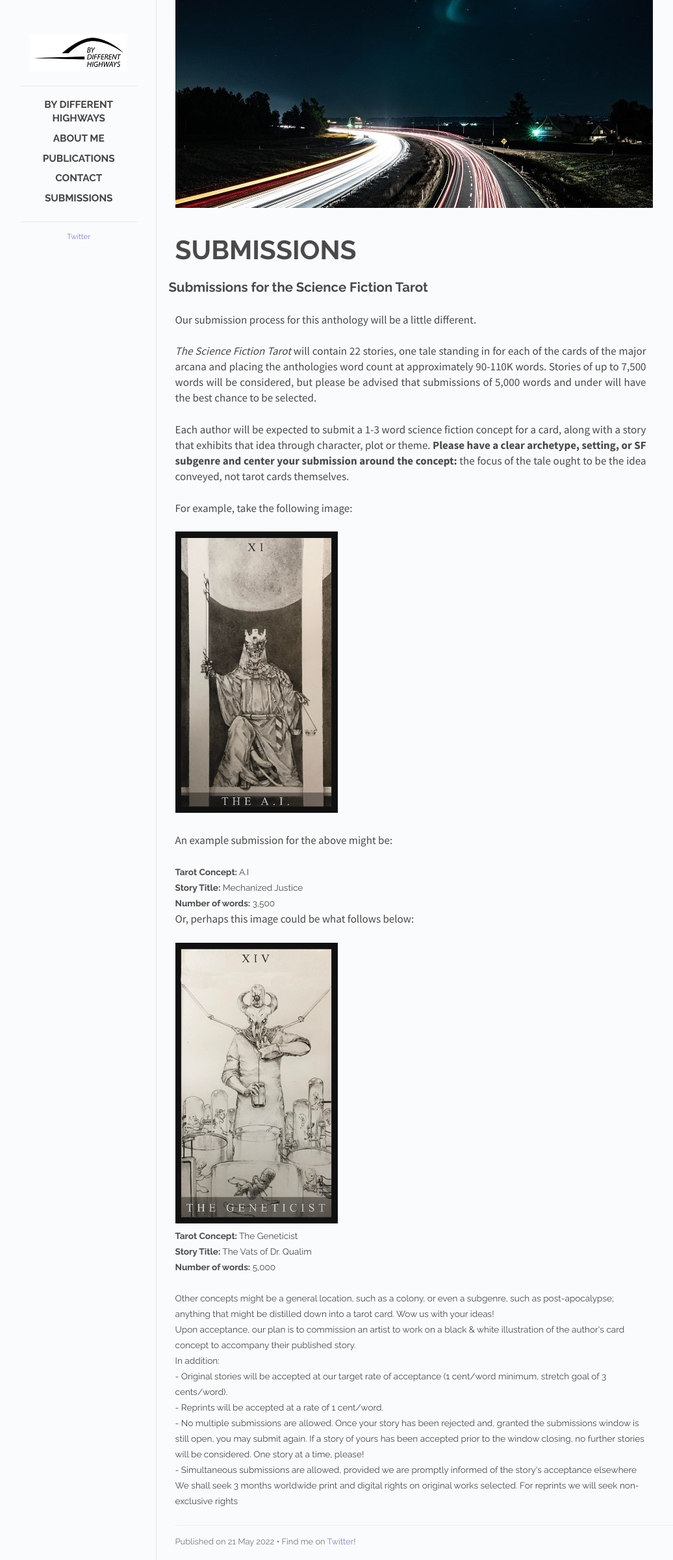
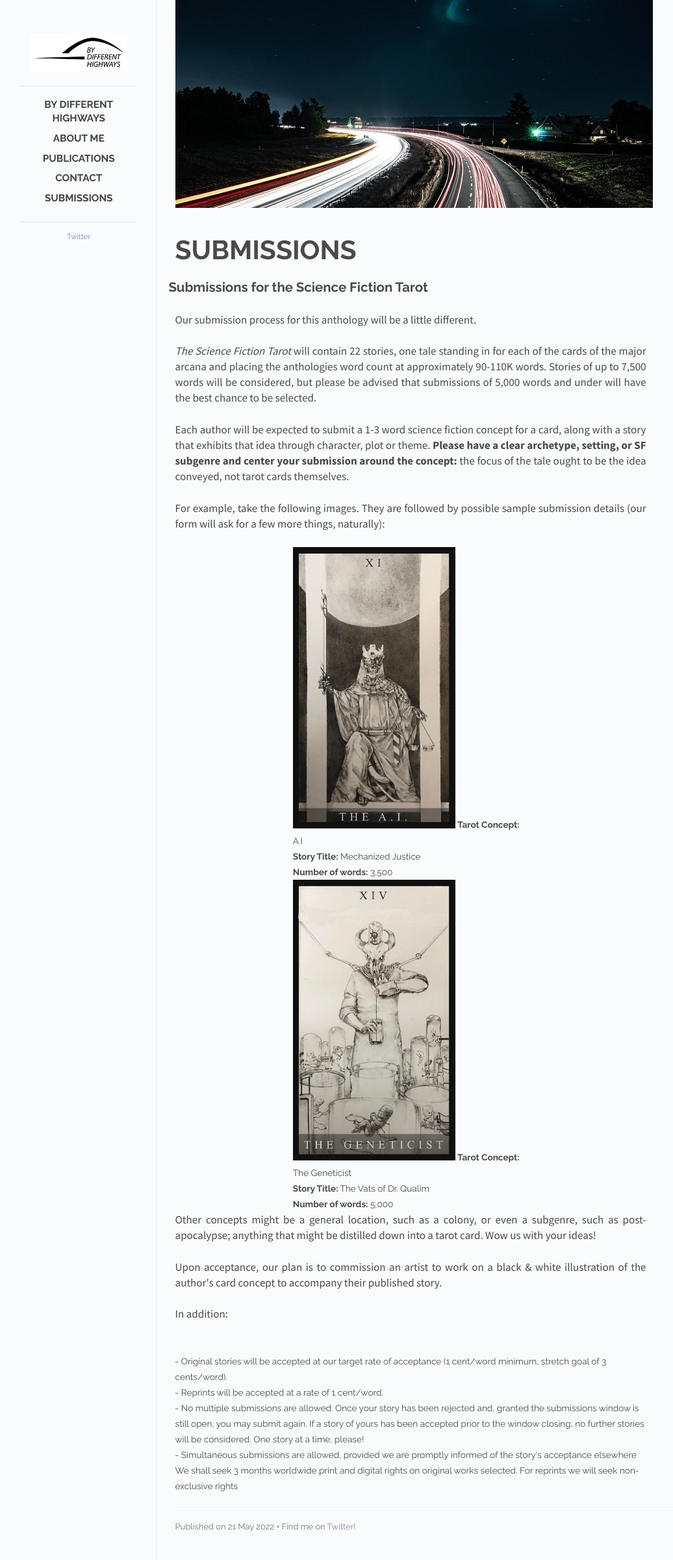
Before and after one commit to Butler-Brand/Butler-Brand.github.io, a Jekyll site: the page built from _posts/2022-05-21-submissons-post.md, in a window 1280 px wide. Shown: the whole page at 65% size, without its empty margins (118-1154 px from the left). Built offline with Jekyll 4.4.1, drawn with Linux system fonts in a browser that asks for light colours; Markdown is read by kramdown in place of the engine named in the settings.

Commit message:
Further updates to submission page

```diff
--- a/_posts/2022-05-21-submissons-post.md
+++ b/_posts/2022-05-21-submissons-post.md
@@ -13,24 +13,26 @@ order: 5
 <p>Our submission process for this anthology will be a little different.</p>
 <p><em>The Science Fiction Tarot</em> will contain 22 stories, one tale standing in for each of the cards of the major arcana and placing the anthologies word count at approximately 90-110K words. Stories of up to 7,500 words will be considered, but please be advised that submissions of 5,000 words and under will have the best chance to be selected.</p>
 <p>Each author will be expected to submit a 1-3 word science fiction concept for a card, along with a story that exhibits that idea through character, plot or theme. <strong>Please have a clear archetype, setting, or SF subgenre and center your submission around the concept:</strong> the focus of the tale ought to be the idea conveyed, not tarot cards themselves.</p>
-<p>For example, take the following image:<p>
-<img src="/images/Tarot_AI.jpg" class="tarot_card" />
-<p>An example submission for the above might be:</p>
-<strong>Tarot Concept:</strong> A.I<br />
-<strong>Story Title:</strong> Mechanized Justice<br />
-<strong>Number of words:</strong> 3,500<br />
-<p>Or, perhaps this image could be what follows below: </p>
-<img src="/images/Tarot_Geneticist.jpg" class="tarot_card" />
-<br />
-<strong>Tarot Concept:</strong> The Geneticist <br />
-<strong>Story Title:</strong> The Vats of Dr. Qualim <br />
-<strong>Number of words:</strong> 5,000  <br />
-<br />
-Other concepts might be a general location, such as a colony, or even a subgenre, such as post-apocalypse; anything that might be distilled down into a tarot card. Wow us with your ideas!
-<br />
-Upon acceptance, our plan is to commission an artist to work on a black & white illustration of the author's card concept to accompany their published story.
-<br />
-In addition:
+<p>For example, take the following images. They are followed by possible sample submission details (our form will ask for a few more things, naturally):<p>
+<div>
+	<div class="tile">
+		<img src="/images/Tarot_AI.jpg" class="tarot_card" />
+		<strong>Tarot Concept:</strong> A.I<br />
+		<strong>Story Title:</strong> Mechanized Justice<br />
+		<strong>Number of words:</strong> 3,500<br />
+	</div>
+</div>
+<div>
+	<div class="tile">
+		<img src="/images/Tarot_Geneticist.jpg" class="tarot_card" />
+		<strong>Tarot Concept:</strong> The Geneticist <br />
+		<strong>Story Title:</strong> The Vats of Dr. Qualim <br />
+		<strong>Number of words:</strong> 5,000  <br />
+	</div>
+</div>
+<p>Other concepts might be a general location, such as a colony, or even a subgenre, such as post-apocalypse; anything that might be distilled down into a tarot card. Wow us with your ideas!</p>
+<p>Upon acceptance, our plan is to commission an artist to work on a black & white illustration of the author's card concept to accompany their published story.</p>
+<p>In addition:</p>
 <br />
 
 - Original stories will be accepted at our target rate of acceptance (1 cent/word minimum, stretch goal of 3 cents/word).
--- a/css/main.css
+++ b/css/main.css
@@ -36,6 +36,11 @@ a img {
 
 img.tarot_card {
 	max-width:250px;
+}
+
+div.tile {
+	width: 50%;
+	margin: 0 auto;
 }
 
 a:hover {
```
